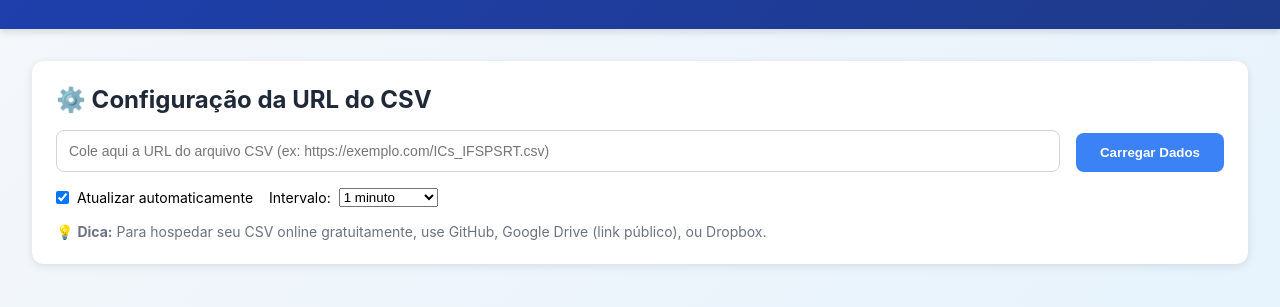
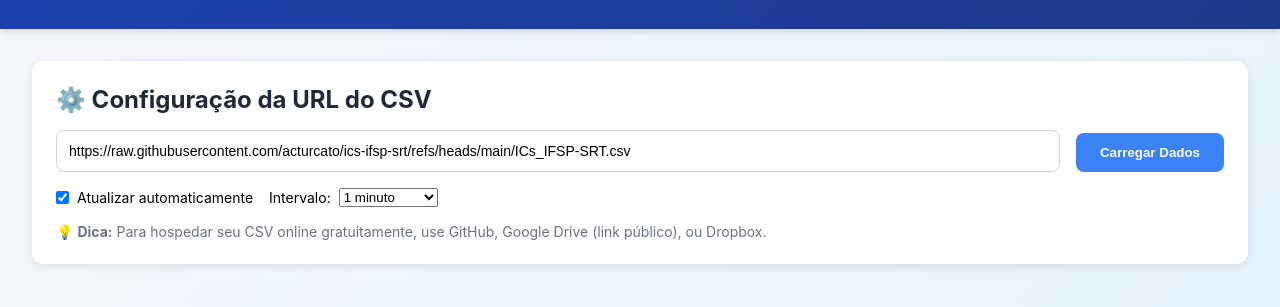
Before and after one commit to acturcato/ics-ifsp-srt, a plain HTML site: page index.html in a window 1280 px wide. Shown: the part 113-420 px from the top of the page. Drawn offline with nearby package versions, Linux system fonts and the light colour scheme.

Commit message:
Update index.html

```diff
--- a/index.html
+++ b/index.html
@@ -318,7 +318,7 @@
                     type="text"
                     id="csvUrl"
                     placeholder="Cole aqui a URL do arquivo CSV (ex: https://exemplo.com/ICs_IFSPSRT.csv)"
-                    value="">
+                    value="https://raw.githubusercontent.com/acturcato/ics-ifsp-srt/refs/heads/main/ICs_IFSP-SRT.csv">
                 <button onclick="loadFromUrl()">Carregar Dados</button>
             </div>
             <div class="config-options">
```
